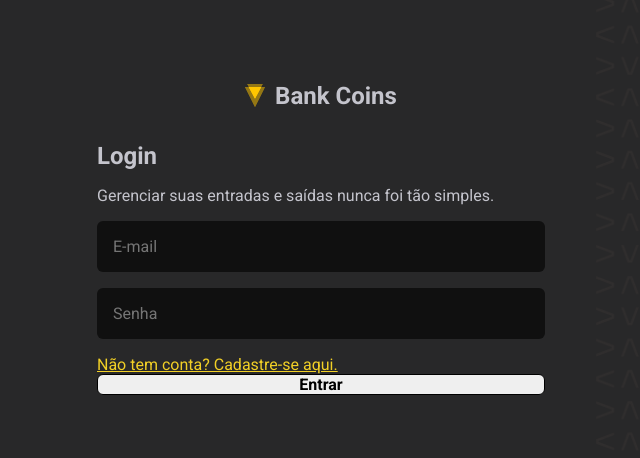
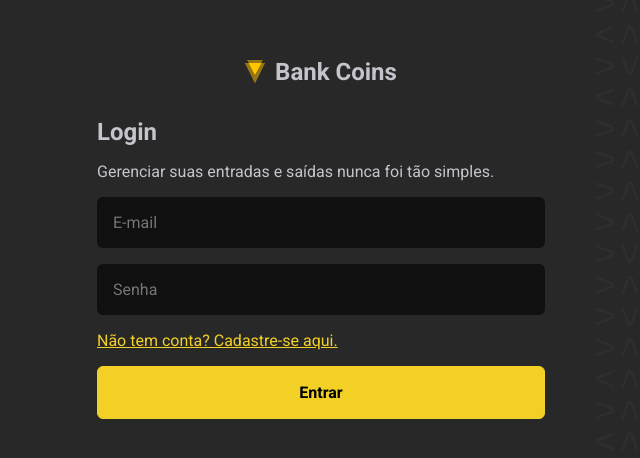
Before and after one commit to BrunaCriscuolo/bank-coins, a React (Vite) app: page /login in a window 1280 px wide. Shown: the part 162-620 px from the top of the page, without its empty margins (319-959 px from the left). Built offline with nearby package versions, Linux system fonts and the light colour scheme.

Commit message:
refactor: refactor functionality styleButton to variant

```diff
--- a/src/components/base/Header/index.tsx
+++ b/src/components/base/Header/index.tsx
@@ -1,4 +1,4 @@
-import { Button } from "../../forms/button";
+import { Button } from "../../forms/Button";
 import { Avatar } from "../Avatar";
 import { Logo } from "../Logo";
 import { HeaderContainer, HeaderContent } from "./styles";
@@ -9,10 +9,10 @@ export function Header(): JSX.Element {
       <HeaderContent>
         <Logo />
         <div>
-          <Button type="button" styleButton="btn-default">
+          <Button type="button" variant="default">
             Nova Categoria
           </Button>
-          <Button type="button" styleButton="btn-primary">
+          <Button type="button" variant="primary">
             Nova Transação
           </Button>
         </div>
--- a/src/components/forms/button/index.tsx
+++ b/src/components/forms/button/index.tsx
@@ -1,26 +1,24 @@
-import { ReactNode, ButtonHTMLAttributes } from "react";
-import { StyleButton } from "./styles";
+import { ReactNode } from "react";
+import { ButtonForm } from "./styles";
 
-interface ButtonProps
-  extends Omit<ButtonHTMLAttributes<HTMLButtonElement>, "styleButton"> {
+export interface ButtonFormProps {
+  variant?: "primary" | "default" | "primary-form";
+}
+
+interface ButtonProps extends ButtonFormProps {
   children: ReactNode;
   type: "button" | "submit" | "reset" | undefined;
-  styleButton?: "btn-primary" | "btn-default" | "btn-primary-form";
 }
 
 export function Button({
   children,
   type,
-  styleButton = "btn-primary-form",
+  variant = "primary-form",
   ...props
 }: ButtonProps): JSX.Element {
-  const className =
-    styleButton === "btn-primary" || styleButton === "btn-default"
-      ? `btn-base ${styleButton}`
-      : styleButton;
   return (
-    <StyleButton type={type} className={className} {...props}>
+    <ButtonForm type={type} variant={variant} {...props}>
       {children}
-    </StyleButton>
+    </ButtonForm>
   );
 }
--- a/src/components/forms/button/styles.ts
+++ b/src/components/forms/button/styles.ts
@@ -1,6 +1,7 @@
-import styled from "styled-components";
+import { styled, css } from "styled-components";
+import { ButtonFormProps } from '.';
 
-export const ButtonForm = styled.button`
+export const ButtonForm = styled.button<ButtonFormProps>`
   border-radius: 6px;
   border-width: 1px;
   border-style: solid;
@@ -10,10 +11,10 @@ export const ButtonForm = styled.button`
   &:hover {
     cursor: pointer;
   }
-`;
 
-export const StyleButton = styled(ButtonForm)`
-  &.btn-primary-form {
+  ${({ variant }) =>
+    variant === "primary-form" &&
+    css`
     background: ${({ theme }) => theme["yellow-300"]};
     border-color: ${({ theme }) => theme["yellow-300"]};
 
@@ -26,13 +27,15 @@ export const StyleButton = styled(ButtonForm)`
       background: ${({ theme }) => theme["yellow-500"]};
       border: 1px solid ${({ theme }) => theme["yellow-500"]};
     }
-  }
-  &.btn-base {
-    height: 50px;
-    padding: 0 1.25rem;
-    margin-right: 1rem;
+  `};
 
-    &.btn-primary {
+  ${({ variant }) =>
+    variant === "primary" &&
+    css`
+      height: 50px;
+      padding: 0 1.25rem;
+      margin-right: 1rem;
+
       background: ${({ theme }) => theme["yellow-300"]};
       color: ${({ theme }) => theme["gray-600"]};
 
@@ -43,9 +46,15 @@ export const StyleButton = styled(ButtonForm)`
         background: ${({ theme }) => theme["yellow-500"]};
         color: ${({ theme }) => theme["gray-600"]};
       }
-    }
+  `};
 
-    &.btn-default {
+  ${({ variant }) =>
+    variant === "default" &&
+    css`
+      height: 50px;
+      padding: 0 1.25rem;
+      margin-right: 1rem;
+
       background: ${({ theme }) => theme["gray-500"]};
       border-color: transparent;
       color: ${({ theme }) => theme.white};
@@ -57,6 +66,5 @@ export const StyleButton = styled(ButtonForm)`
         border-color: ${({ theme }) => theme["yellow-500"]};
         color: ${({ theme }) => theme["yellow-500"]};
       }
-    }
-  }
+  `};
 `;
--- a/src/pages/Login/index.tsx
+++ b/src/pages/Login/index.tsx
@@ -1,7 +1,7 @@
 import { Link } from "../../components/forms/Link";
-import { Button } from "../../components/forms/button";
-import { Form } from "../../components/forms/form";
-import { Input } from "../../components/forms/input";
+import { Button } from "../../components/forms/Button";
+import { Form } from "../../components/forms/Form";
+import { Input } from "../../components/forms/Input";
 
 import { AuthLayout } from "../../components/layouts/AuthLayout";
 
@@ -15,7 +15,7 @@ export default function Login(): JSX.Element {
         <Input placeholder="E-mail" type="email" />
         <Input placeholder="Senha" type="senha" />
         <Link label="Não tem conta? Cadastre-se aqui." href="/register" />
-        <Button type="submit" styleButton="large-primary">
+        <Button type="submit" variant="primary-form">
           Entrar
         </Button>
       </Form>
--- a/src/pages/Register/index.tsx
+++ b/src/pages/Register/index.tsx
@@ -1,7 +1,7 @@
 import { Link } from "../../components/forms/Link";
-import { Button } from "../../components/forms/button";
-import { Form } from "../../components/forms/form";
-import { Input } from "../../components/forms/input";
+import { Button } from "../../components/forms/Button";
+import { Form } from "../../components/forms/Form";
+import { Input } from "../../components/forms/Input";
 
 import { AuthLayout } from "../../components/layouts/AuthLayout";
 
@@ -16,7 +16,7 @@ export default function Register(): JSX.Element {
         <Input placeholder="E-mail" type="email" />
         <Input placeholder="Senha" type="password" />
         <Link label="Já possui conta? Faça login aqui." href="/login" />
-        <Button>Criar conta</Button>
+        <Button type="submit" variant="primary-form">Criar conta</Button>
       </Form>
     </AuthLayout>
   );
```
